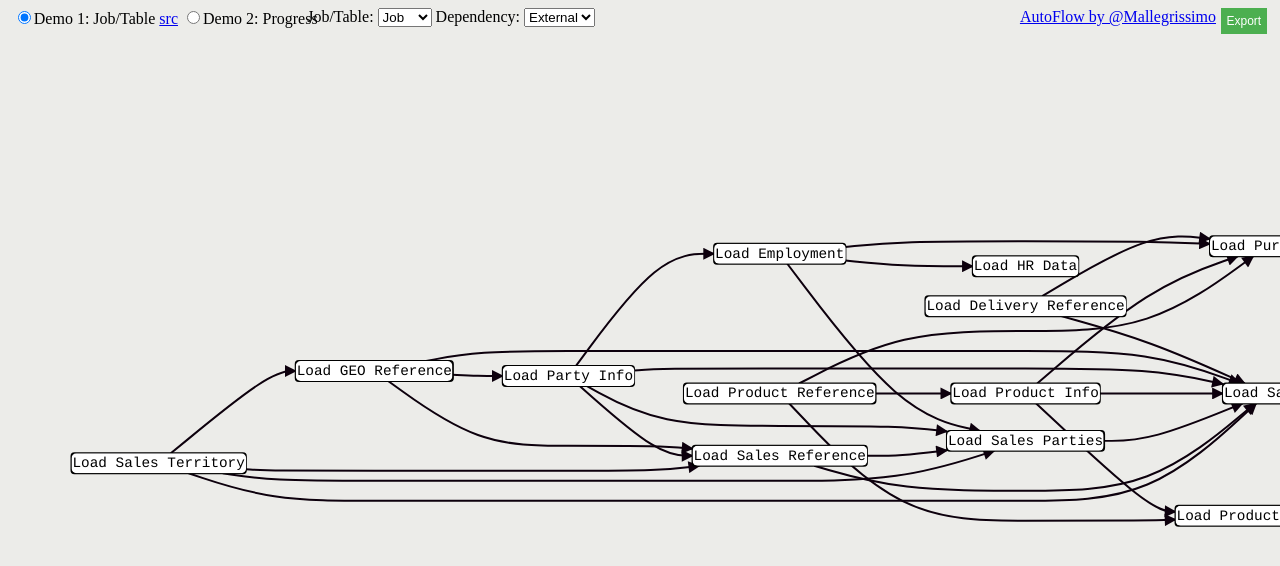
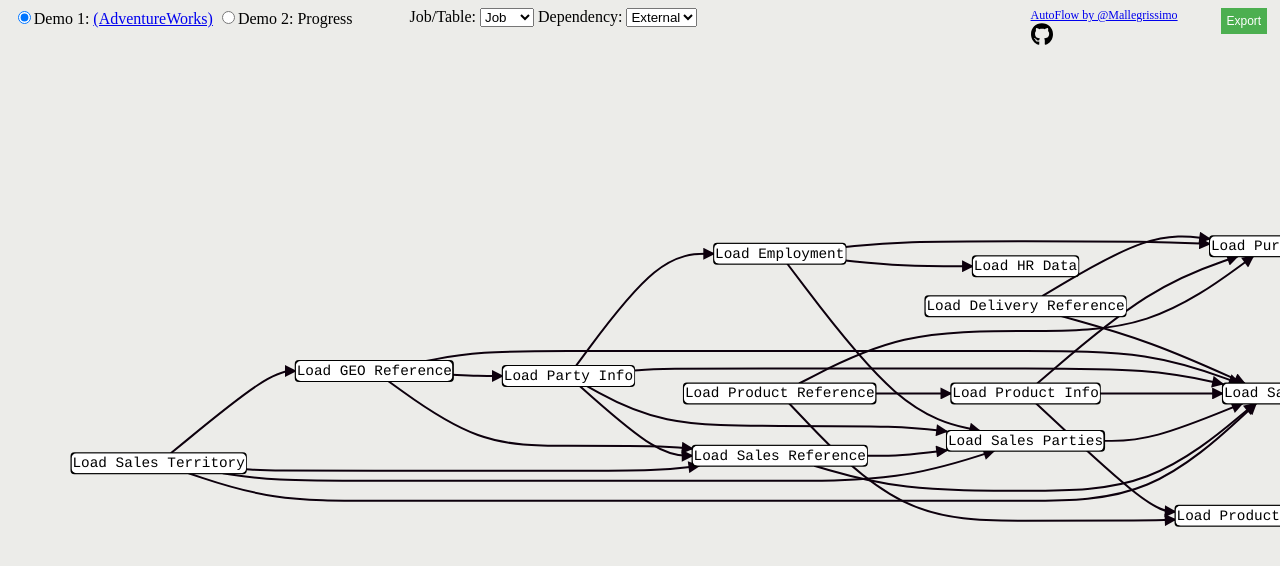
Before and after one commit to Mallegrissimo/AutoFlowDemo, a plain HTML site: page index.html in a window 1280 px wide. Shown: the top 566 px of the page. Drawn offline with Linux system fonts and the light colour scheme.

Commit message:
added social icons

```diff
--- a/index.html
+++ b/index.html
@@ -2,7 +2,7 @@
 <html>
 
 <head>
-    <title>AutoFlow</title>
+  <title>AutoFlow by @Mallegrissimo</title>
   <style>
     html,
     body {
@@ -160,7 +160,7 @@
 
     .node-ref-link {
       background-position: -120px 0px;
-            background-image: url('../assets/icons.png');
+      background-image: url('./assets/icons.png');
       width: 16px;
       height: 16px;
       zoom: .25;
@@ -168,18 +168,32 @@
       top: 1px;
       right: 1px;
     }
-        #author{
+
+    #author {
       position: absolute;
       top: 1%;
-            right: 5%;
+      right: 8%;
+      display: inline-block;
+      font-size: 12px;
+    }
+
+    #author div.social {
+      line-height: 22px;
+      width: 22px;
+      height: 22px;
+    }
+
+    svg.icon {
       display: inline-block;
     }
-        #demo1-ui{
+
+    #demo1-ui {
       position: absolute;
       top: 1%;
-            left: 24%;
+      left: 32%;
     }
-        #demoGroup{
+
+    #demoGroup {
       position: absolute;
       top: 1%;
       left: 1%;
@@ -196,29 +210,37 @@
         <option value='Table'>Table</option>
       </select>
 
-        <label id ='lbl_ddl_dept' for='ddl_dept'>Dependency:</label>
+      <label id='lbl_ddl_dept' for='ddl_dept'>Dependency:</label>
       <select id='ddl_dept'>
         <option value='All'>All</option>
         <option value='External'>External</option>
         <option value='Internal'>Internal</option>
       </select>
 
-        <label id ='lbl_ddl_schema' for='ddl_schema' style='display: none;'>Source Schema:</label>
+      <label id='lbl_ddl_schema' for='ddl_schema' style='display: none;'>Source Schema:</label>
       <select id='ddl_schema' style='display: none;'>
       </select>
     </div>
     <div id='demoGroup'>
-        <input type='radio' value='demo1' name="demo" checked><label for="demo1">Demo 1: Job/Table <a href='https://dataedo.com/samples/html/AdventureWorks/doc/AdventureWorks_2/home.html'>src</a></label>
-        <input type='radio' value='demo2' name="demo"><label for="demo2">Demo 2: Progress</label>
+      <input type='radio' id='demo1' value='demo1' name="demo" checked><label for="demo1">Demo 1: <a
+          href='https://dataedo.com/samples/html/AdventureWorks/doc/AdventureWorks_2/home.html' target='_blank' >(AdventureWorks)</a></label>
+      <input type='radio' id='demo2' value='demo2' name="demo"><label for="demo2">Demo 2: Progress</label>
     </div>
-      <div id='author'><a  href='twitter:Mallegrissimo'>AutoFlow by @Mallegrissimo</a></div>
+    <div id='author'>
+      <a href='https://github.com/Mallegrissimo/AutoFlow' target='_blank'>AutoFlow by @Mallegrissimo</span>
+        <div class='social'>
+          <a href="https://github.com/Mallegrissimo" target='_blank'><svg xmlns="http://www.w3.org/2000/svg" viewBox="0 0 496 512"
+              aria-hidden="true" class="icon">
+              <path
+                d="M165.9 397.4c0 2-2.3 3.6-5.2 3.6-3.3.3-5.6-1.3-5.6-3.6 0-2 2.3-3.6 5.2-3.6 3-.3 5.6 1.3 5.6 3.6zm-31.1-4.5c-.7 2 1.3 4.3 4.3 4.9 2.6 1 5.6 0 6.2-2s-1.3-4.3-4.3-5.2c-2.6-.7-5.5.3-6.2 2.3zm44.2-1.7c-2.9.7-4.9 2.6-4.6 4.9.3 2 2.9 3.3 5.9 2.6 2.9-.7 4.9-2.6 4.6-4.6-.3-1.9-3-3.2-5.9-2.9zM244.8 8C106.1 8 0 113.3 0 252c0 110.9 69.8 205.8 169.5 239.2 12.8 2.3 17.3-5.6 17.3-12.1 0-6.2-.3-40.4-.3-61.4 0 0-70 15-84.7-29.8 0 0-11.4-29.1-27.8-36.6 0 0-22.9-15.7 1.6-15.4 0 0 24.9 2 38.6 25.8 21.9 38.6 58.6 27.5 72.9 20.9 2.3-16 8.8-27.1 16-33.7-55.9-6.2-112.3-14.3-112.3-110.5 0-27.5 7.6-41.3 23.6-58.9-2.6-6.5-11.1-33.3 2.6-67.9 20.9-6.5 69 27 69 27 20-5.6 41.5-8.5 62.8-8.5s42.8 2.9 62.8 8.5c0 0 48.1-33.6 69-27 13.7 34.7 5.2 61.4 2.6 67.9 16 17.7 25.8 31.5 25.8 58.9 0 96.5-58.9 104.2-114.8 110.5 9.2 7.9 17 22.9 17 46.4 0 33.7-.3 75.4-.3 83.6 0 6.5 4.6 14.4 17.3 12.1C428.2 457.8 496 362.9 496 252 496 113.3 383.5 8 244.8 8zM97.2 352.9c-1.3 1-1 3.3.7 5.2 1.6 1.6 3.9 2.3 5.2 1 1.3-1 1-3.3-.7-5.2-1.6-1.6-3.9-2.3-5.2-1zm-10.8-8.1c-.7 1.3.3 2.9 2.3 3.9 1.6 1 3.6.7 4.3-.7.7-1.3-.3-2.9-2.3-3.9-2-.6-3.6-.3-4.3.7zm32.4 35.6c-1.6 1.3-1 4.3 1.3 6.2 2.3 2.3 5.2 2.6 6.5 1 1.3-1.3.7-4.3-1.3-6.2-2.2-2.3-5.2-2.6-6.5-1zm-11.4-14.7c-1.6 1-1.6 3.6 0 5.9 1.6 2.3 4.3 3.3 5.6 2.3 1.6-1.3 1.6-3.9 0-6.2-1.4-2.3-4-3.3-5.6-2z">
+              </path>
+            </svg></a>
+        </div>
+    </div>
   </div>
   <div id='autoflow-chart-div'>
   </div>
 <script src="main.js"></script>
-
-
-
 </body>
 
-</html
+</html>
```
Also changed, not shown: assets/icons.png (added), main.js. Lines whose indentation alone changed are shown as unchanged.
